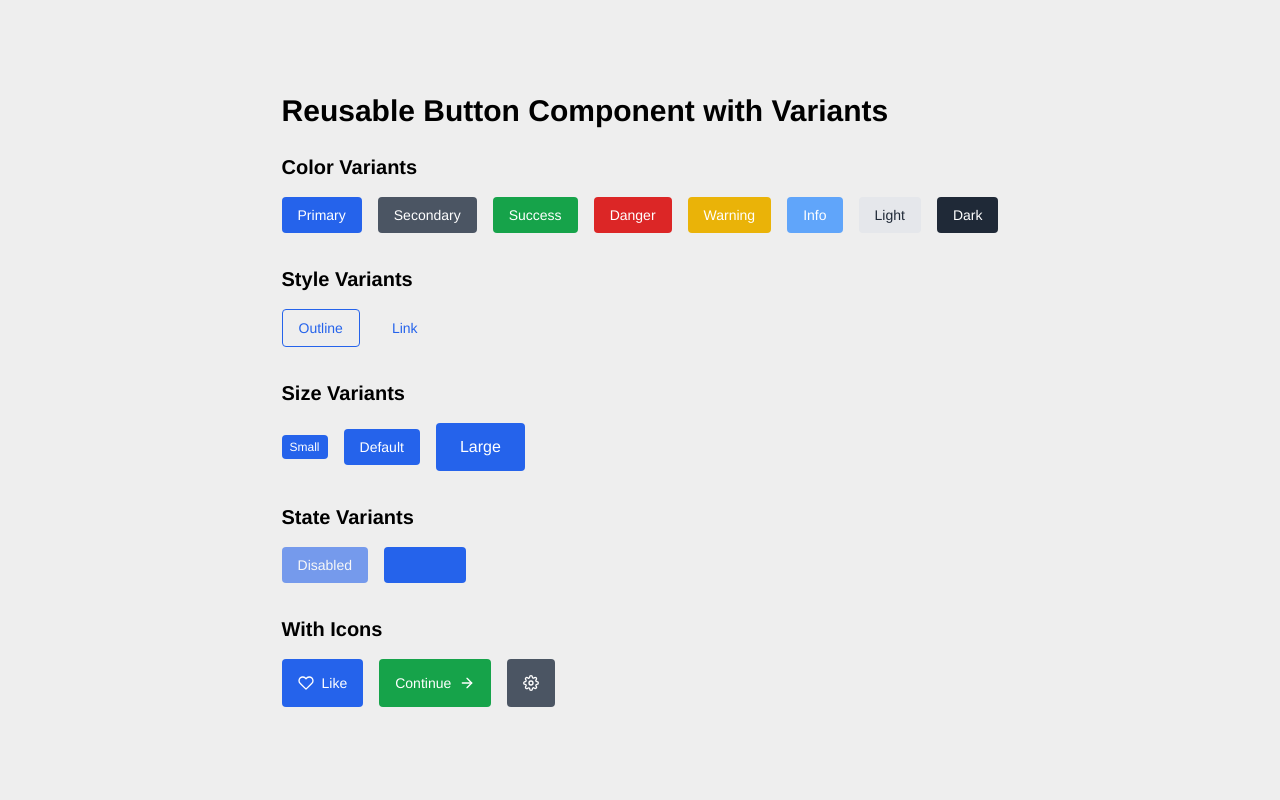
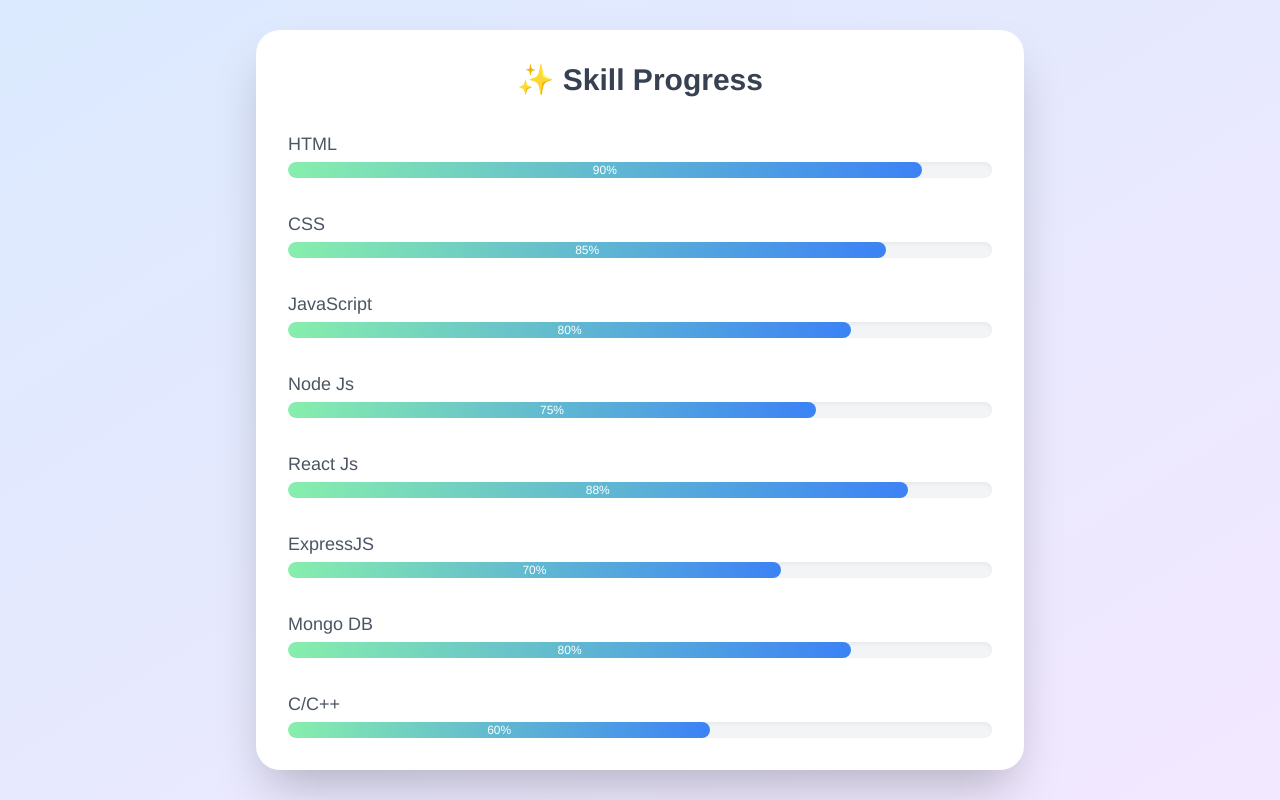
Before and after one commit to Siddharthwasnik/100Days100Code, a React (Vite) app: page / in a window 1280 px wide. Built offline with nearby package versions, Linux system fonts and the light colour scheme.

Commit message:
🚀 Day 6: Added animated Skill Progress Bar using React and TailwindCSS

```diff
--- a/package.json
+++ b/package.json
@@ -16,6 +16,7 @@
     "framer-motion": "^12.6.5",
     "lucide-react": "^0.477.0",
     "react": "^19.0.0",
+    "react-countup": "^6.5.3",
     "react-dom": "^19.0.0",
     "react-icons": "^5.5.0",
     "react-slick": "^0.30.3",
--- a/src/App.jsx
+++ b/src/App.jsx
@@ -4,13 +4,15 @@ import './App.css'
 import Slider from './Components/Slider'
 import CEOQuotesSlider from './Components/Slider'
 import ButtonDemo from './Components/Button'
+import StatsSection from './Components/StatSection'
+import ProgressBar from './Components/ProgressBar'
 
 
 const App = () => {
   return (
     <div className='flex items-center justify-center h-screen'>
-
-  <ButtonDemo/>
+{/* <StatsSection/> */}
+<ProgressBar/>
 
 
     </div>
--- /dev/null
+++ b/src/Components/ProgressBar.jsx
@@ -0,0 +1,48 @@
+import React, { useEffect, useState } from 'react';
+
+const ProgressBar = () => {
+  const skills = [
+    { name: "HTML", level: 90 },
+    { name: "CSS", level: 85 },
+    { name: "JavaScript", level: 80 },
+    { name: "Node Js", level: 75 },
+    { name: "React Js", level: 88 },
+    { name: "ExpressJS", level: 70 },
+    { name: "Mongo DB", level: 80 },
+    { name: "C/C++", level: 60 },
+  ];
+
+  const [progress, setProgress] = useState(skills.map(() => 0));
+
+  useEffect(() => {
+    const timeout = setTimeout(() => {
+      setProgress(skills.map(skill => skill.level));
+    }, 500);
+
+    return () => clearTimeout(timeout);
+  }, []);
+
+  return (
+    <div className="w-full flex justify-center items-center min-h-screen bg-gradient-to-br from-blue-100 to-purple-100">
+      <div className="w-[90%] md:w-[60%] bg-white shadow-2xl rounded-3xl p-8 space-y-8">
+        <h1 className="text-center text-3xl font-bold text-gray-700">✨ Skill Progress</h1>
+
+        {skills.map((skill, index) => (
+          <div key={skill.name}>
+            <h2 className="text-lg font-medium text-gray-600 mb-1">{skill.name}</h2>
+            <div className="w-full h-4 bg-gray-100 rounded-full overflow-hidden shadow-inner">
+              <div
+                className="h-full bg-gradient-to-r from-green-300 to-blue-500 text-white text-xs flex items-center justify-center rounded-full transition-all duration-1000 ease-in-out"
+                style={{ width: `${progress[index]}%` }}
+              >
+                {progress[index]}%
+              </div>
+            </div>
+          </div>
+        ))}
+      </div>
+    </div>
+  );
+};
+
+export default ProgressBar;
--- /dev/null
+++ b/src/Components/StatSection.jsx
@@ -0,0 +1,47 @@
+import CountUp from 'react-countup';
+import { motion } from 'framer-motion';
+
+const stats = [
+  { count: 25, suffix: '+', label: "Projects Completed", color: "text-blue-600" },
+  { count: 10, suffix: '+', label: "Happy Clients", color: "text-green-600" },
+  { count: 2, suffix: '+', label: "Years Experience", color: "text-purple-600" },
+  { count: 15, suffix: '+', label: "Technologies Used", color: "text-yellow-600" },
+];
+
+const StatsSection = () => {
+  return (
+    <section className=" py-12">
+      <div className="max-w-6xl mx-auto px-4 text-center">
+        <motion.h2
+          className="text-3xl font-bold mb-8"
+          initial={{ opacity: 0, y: -20 }}
+          whileInView={{ opacity: 1, y: 0 }}
+          transition={{ duration: 0.6 }}
+          viewport={{ once: true }}
+        >
+          Stats & Highlights
+        </motion.h2>
+
+        <div className="grid grid-cols-2 md:grid-cols-4 gap-8">
+          {stats.map((stat, index) => (
+            <motion.div
+              key={index}
+              className="bg-white shadow rounded-2xl p-6"
+              initial={{ opacity: 0, y: 20 }}
+              whileInView={{ opacity: 1, y: 0 }}
+              transition={{ duration: 0.5, delay: index * 0.2 }}
+              viewport={{ once: true }}
+            >
+              <h3 className={`text-4xl font-bold ${stat.color}`}>
+                <CountUp end={stat.count} duration={2} />{stat.suffix}
+              </h3>
+              <p className="text-gray-600 mt-2">{stat.label}</p>
+            </motion.div>
+          ))}
+        </div>
+      </div>
+    </section>
+  );
+};
+
+export default StatsSection;
```
Also changed, not shown: 2 other files (tests, documents, lock files or other folders).
